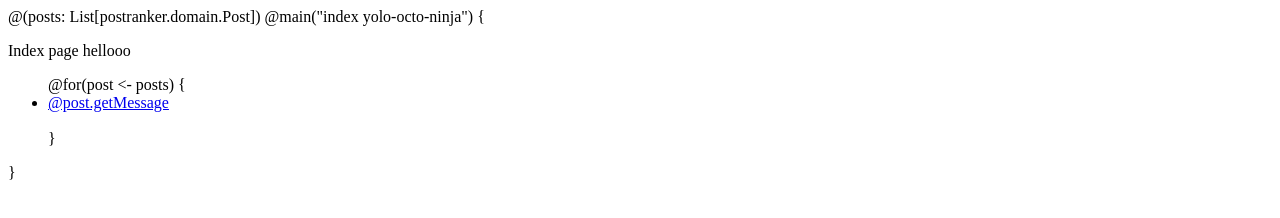
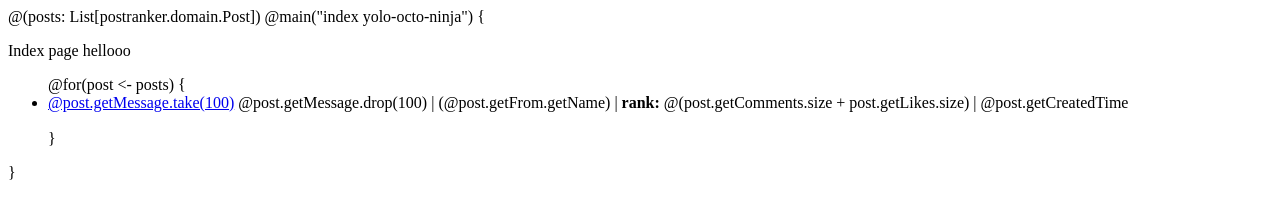
Before and after one commit to veribilimi/yolo-octo-ninja, a plain HTML site: page app/views/index.scala.html in a window 1280 px wide. Drawn offline with Linux system fonts and the light colour scheme.

Commit message:
simple rank

```diff
--- a/app/views/index.scala.html
+++ b/app/views/index.scala.html
@@ -6,7 +6,11 @@
 
     @for(post <- posts) {
         <li>
-            <a href="@routes.Application.post(post.getSid)">@post.getMessage</a> <br/> <br/>
+            <a href="@routes.Application.post(post.getSid)">@post.getMessage.take(100)</a>
+            @post.getMessage.drop(100) |
+            (@post.getFrom.getName) |
+            <b>rank: </b>@(post.getComments.size + post.getLikes.size) |
+            @post.getCreatedTime <br/> <br/>
         </li>
     }
     </ul>
```
Also changed, not shown: 1 other file.
